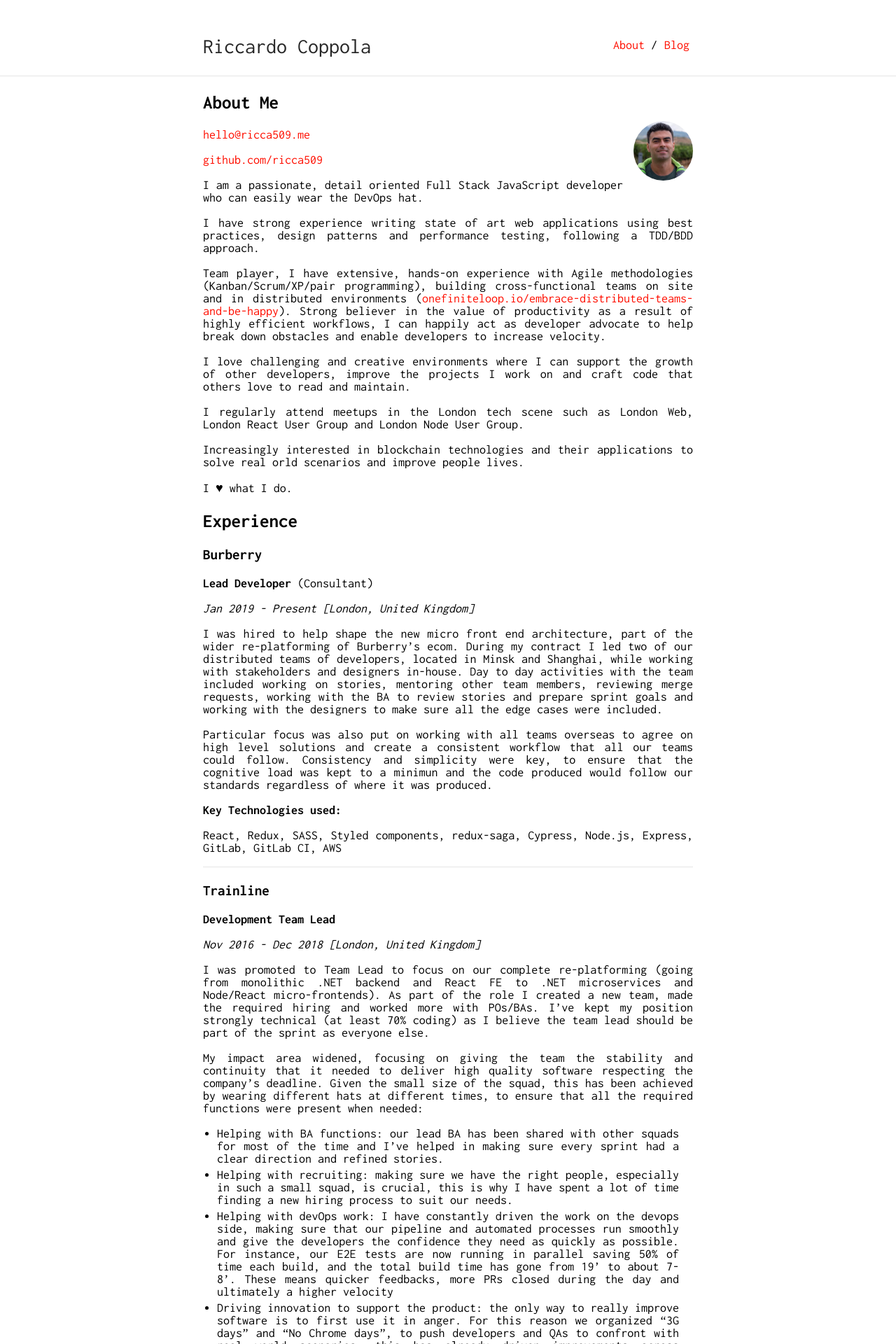
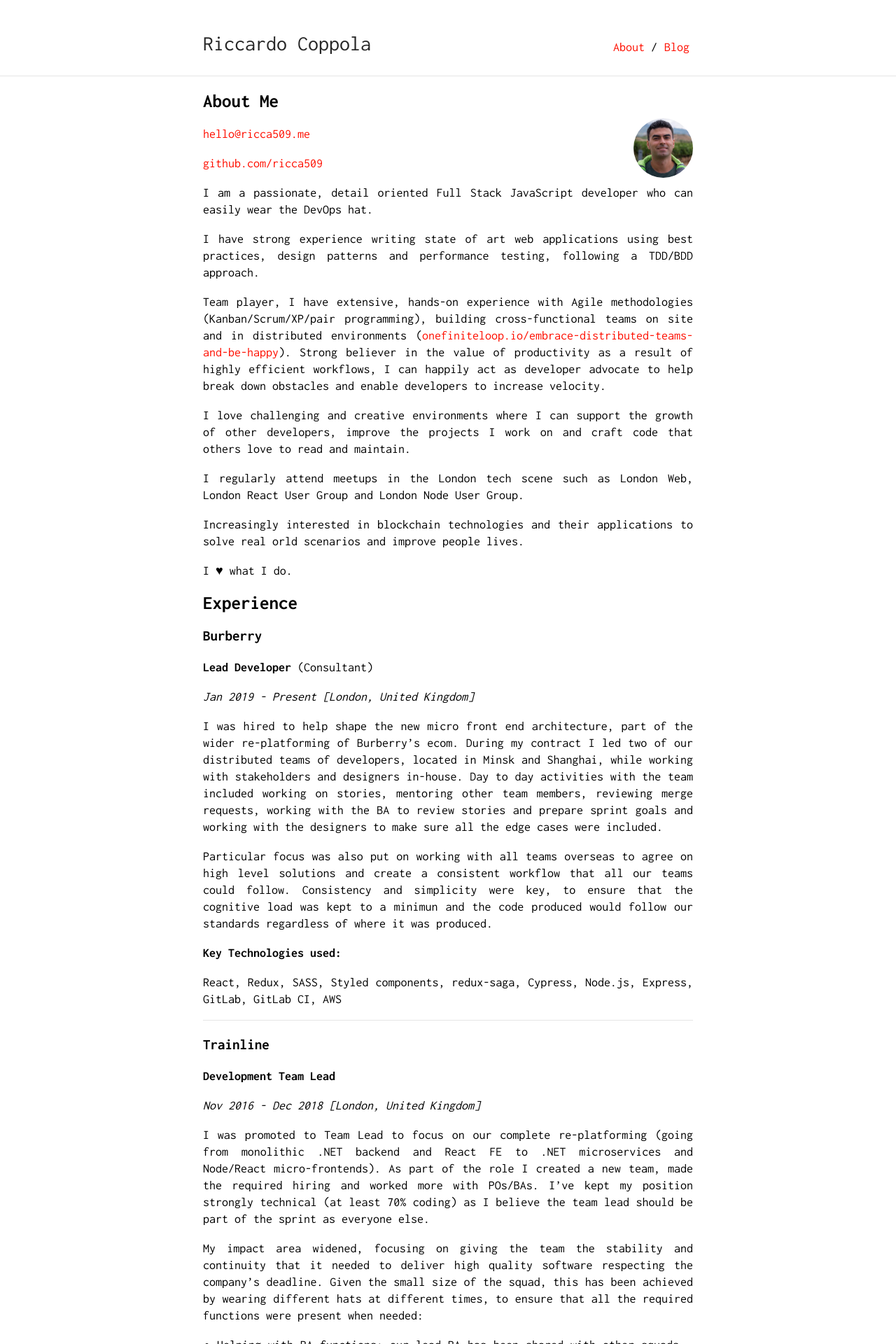
Before and after one commit to ricca509/ricca509.github.io, a Jekyll site: the page built from index.md, in a window 1280 px wide. Shown: the top 1920 px of the page at 70% size. Built offline with Jekyll 4.4.1, drawn with Linux system fonts in a browser that asks for light colours; our own code applies the rules of GitHub Pages for plain Markdown files.

Commit message:
Fixes line-height for desktop

```diff
--- a/_sass/_style.scss
+++ b/_sass/_style.scss
@@ -69,6 +69,7 @@ hr {
   margin: auto;
   text-align: justify;
   font-size: 18px;
+  line-height: 24px;
 }
 .wrapper {
   min-height: 100%;
@@ -91,7 +92,6 @@ hr {
     margin-right: 20px;
     transition: 0.3s ease all;
     font-size: 16px;
-    line-height: 24px;
   }
 }
 
```
